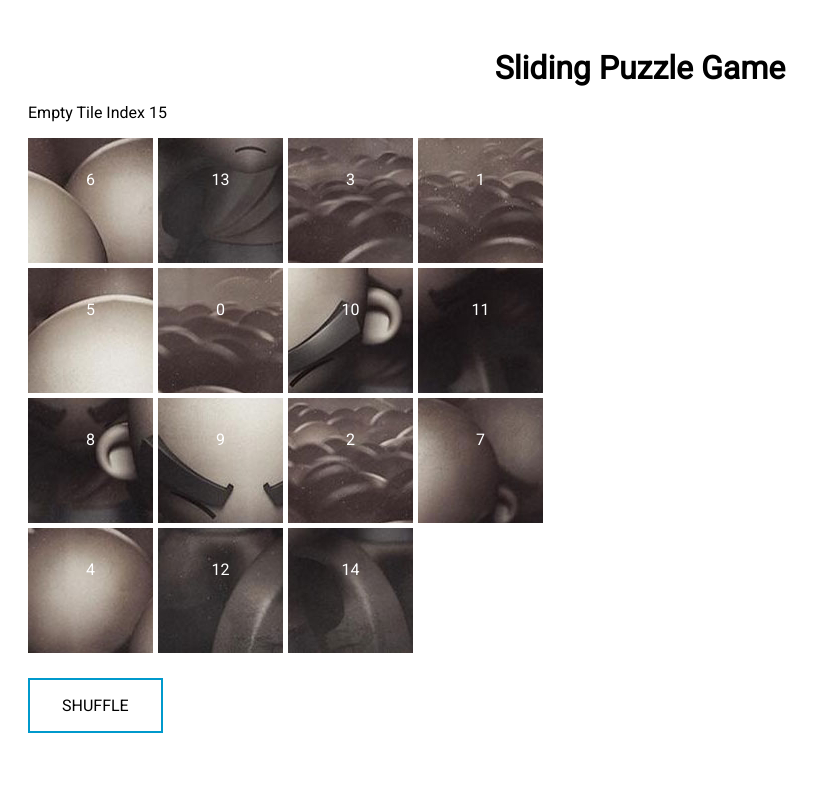
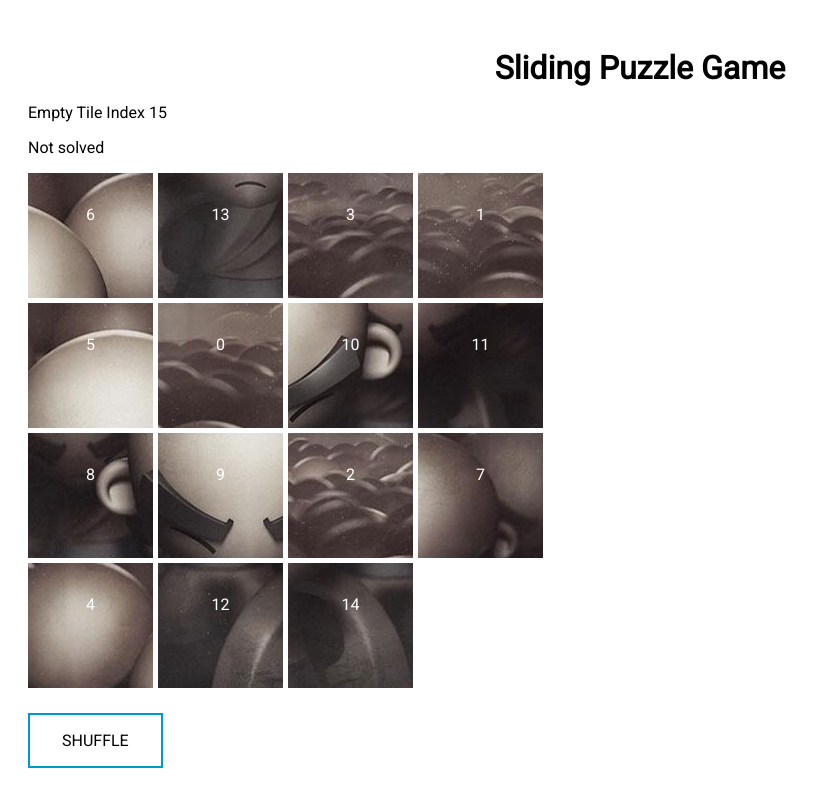
Before and after one commit to rotimi-babalola/sliding-puzzle-game, a React app: page / in a window 1280 px wide. Shown: the top 806 px of the page, without its empty margins (0-821 px from the left). Built offline with nearby package versions, Linux system fonts and the light colour scheme.

Commit message:
show mesaage when puzzle is solved

```diff
--- a/client/src/components/Grid.jsx
+++ b/client/src/components/Grid.jsx
@@ -3,6 +3,7 @@ import PropTypes from 'prop-types';
 import { uniqueId } from 'lodash';
 
 import GridItem from './GridItem';
+import { isSolved } from '../utils';
 
 import '../styles/scss/grid.scss';
 
@@ -22,9 +23,11 @@ class Grid extends React.Component {
   }
 
   render() {
+    const solved = isSolved(this.props.puzzleNumbers);
     return (
       <React.Fragment>
         <p>{`Empty Tile Index ${this.props.emptyTileIndex}`}</p>
+        <p>{solved ? 'Solved!' : 'Not solved'}</p>
         <div className="container">
           {this.props.puzzleNumbers.map((el, index) => (
             <GridItem
--- a/client/src/reducers/puzzle.reducer.js
+++ b/client/src/reducers/puzzle.reducer.js
@@ -1,5 +1,3 @@
-import { isEqual } from 'lodash';
-
 import { SHUFFLE, SWAP } from '../constants';
 import { swap, shuffleNumbers } from '../utils';
 import initialState from './initialState';
@@ -15,7 +13,6 @@ export default (state = initialState.puzzleState, action) => {
       return {
         ...state,
         puzzleNumbers: swap(state.puzzleNumbers, action.payload),
-        isSolved: isEqual(state.puzzleNumbers, state.sortedNumbers),
       };
     default:
       return state;
--- a/client/src/styles/scss/grid.scss
+++ b/client/src/styles/scss/grid.scss
@@ -4,6 +4,7 @@
   grid-template-rows: repeat(4, 125px);
   grid-gap: 5px;
   width: fit-content;
+  // margin: 0 auto;
 }
 
 .cell {
--- a/client/src/utils/index.js
+++ b/client/src/utils/index.js
@@ -1,4 +1,5 @@
 import { swap } from './swap';
 import { shuffleNumbers } from './shuffle';
+import { isSolved } from './isSolved';
 
-export { swap, shuffleNumbers };
+export { swap, shuffleNumbers, isSolved };
--- /dev/null
+++ b/client/src/utils/isSolved.js
@@ -0,0 +1,10 @@
+export const isSolved = numbers => {
+  let sorted = true;
+  for (let i = 0; i < numbers.length - 1; i++) {
+    if (numbers[i] > numbers[i + 1]) {
+      sorted = false;
+      break;
+    }
+  }
+  return sorted;
+};
```
